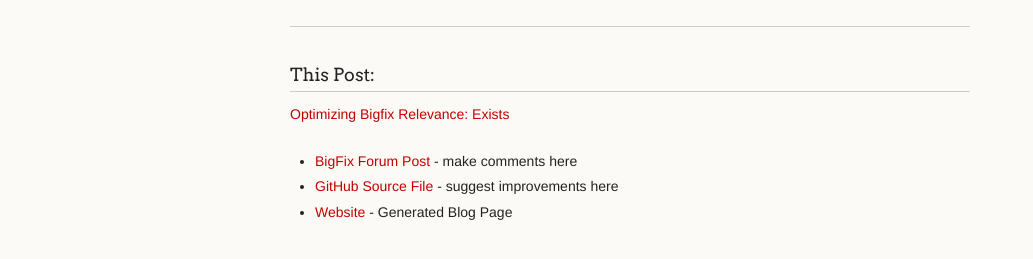
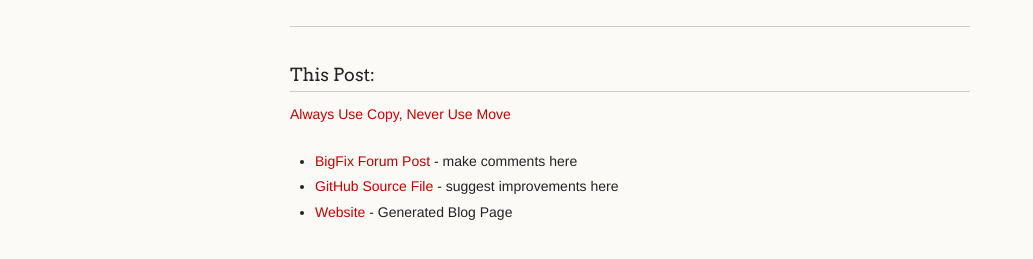
Before and after one commit to jgstew/jgstew.github.io, a Jekyll site: the page built from _posts/2017-10-09-always-use-copy,-never-use-move.md, in a window 1280 px wide. Shown: the part 539-798 px from the top of the page, without its empty margins (0-1033 px from the left). Built offline with Jekyll 4.4.1, drawn with Linux system fonts in a browser that asks for light colours; comment, search, counter and statistics services are not loaded.

Commit message:
Update 2017-10-09-always-use-copy,-never-use-move.md

```diff
--- a/_posts/2017-10-09-always-use-copy,-never-use-move.md
+++ b/_posts/2017-10-09-always-use-copy,-never-use-move.md
@@ -19,7 +19,7 @@ I have run into issues where I use the move actionscript command to put a file o
 
 ### This Post:
 
-[Optimizing Bigfix Relevance: Exists](https://forum.bigfix.com/t/always-use-copy-never-use-move-in-actionscript/23075)
+[Always Use Copy, Never Use Move](https://forum.bigfix.com/t/always-use-copy-never-use-move-in-actionscript/23075)
 
 - [BigFix Forum Post](https://forum.bigfix.com/t/always-use-copy-never-use-move-in-actionscript/23075) - make comments here
 - [GitHub Source File](https://github.com/jgstew/jgstew.github.io/blob/master/_posts/2017-10-09-always-use-copy%2C-never-use-move.md) - suggest improvements here
```
